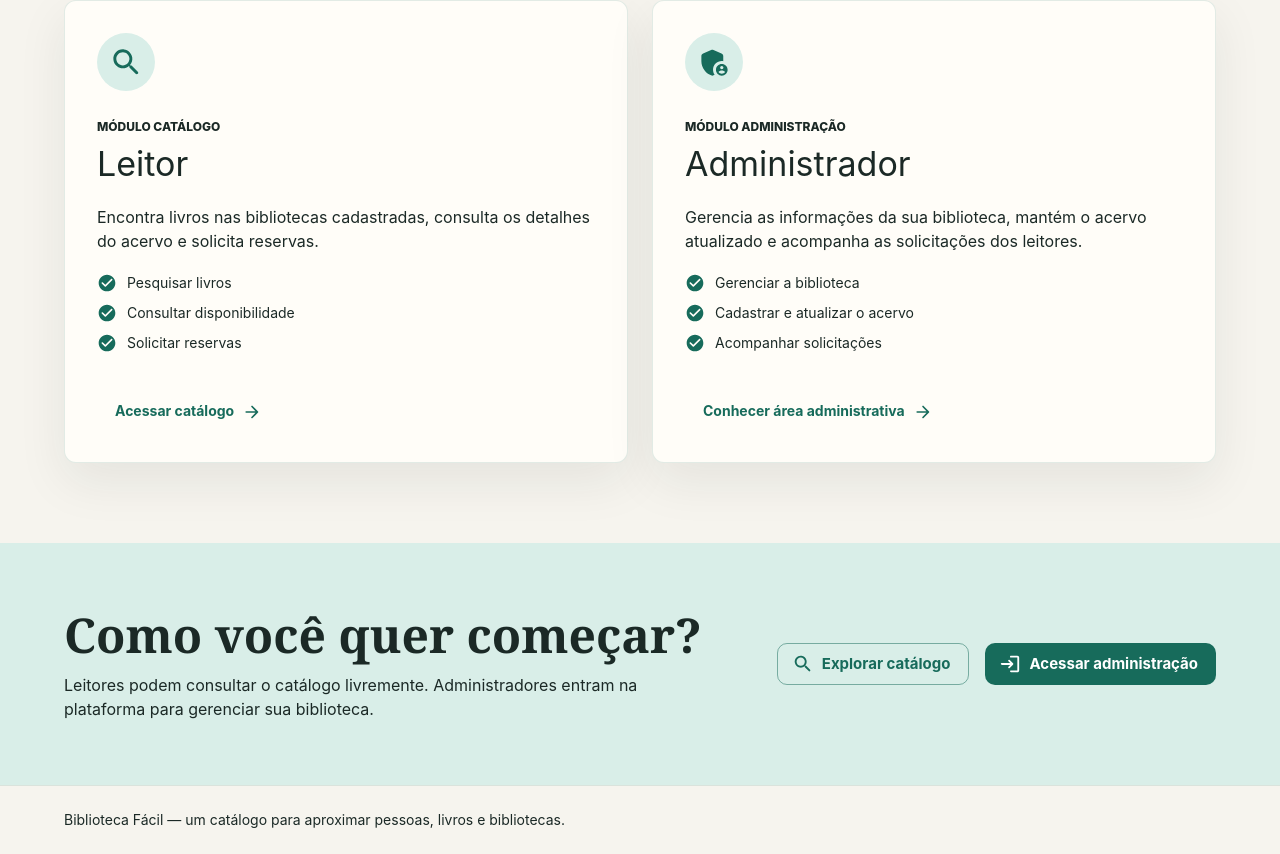
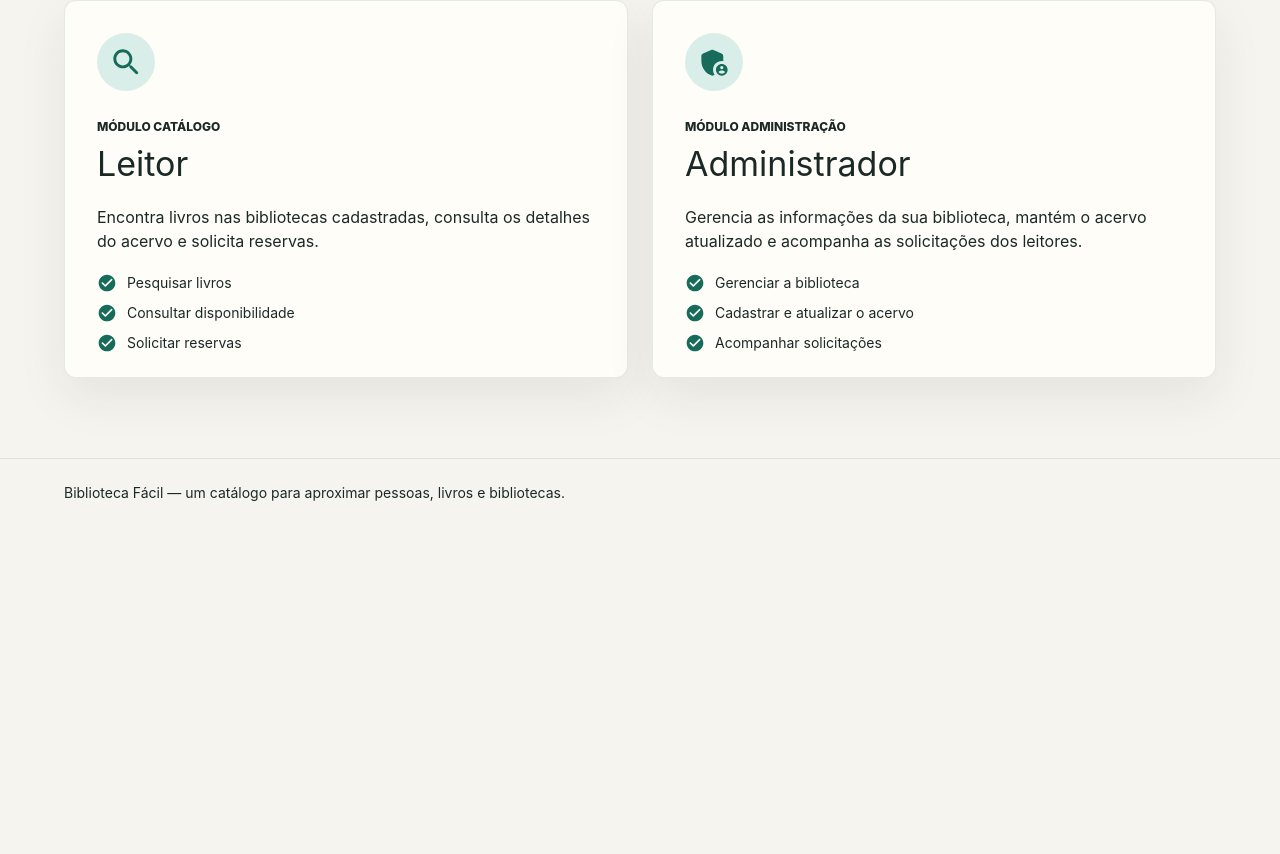
Before and after one commit to re-ryan/biblioteca-facil-frontend, a React (Vite) app: page / in a window 1280 px wide. Shown: the part 1040-1894 px from the top of the page. After the commit the page ends 1567 px from the top, so only its background shows below. Built offline with nearby package versions, Linux system fonts and the light colour scheme.

Commit message:
Centraliza o acesso dos usuários pelo login

```diff
--- a/src/pages/HomePage.jsx
+++ b/src/pages/HomePage.jsx
@@ -8,7 +8,6 @@ import {
   Box,
   Button,
   Card,
-  CardActions,
   CardContent,
   Chip,
   Container,
@@ -26,8 +25,6 @@ const modules = [
     description:
       'Encontra livros nas bibliotecas cadastradas, consulta os detalhes do acervo e solicita reservas.',
     features: ['Pesquisar livros', 'Consultar disponibilidade', 'Solicitar reservas'],
-    action: 'Acessar catálogo',
-    path: '/catalogo',
   },
   {
     icon: <AdminPanelSettingsRoundedIcon fontSize="large" />,
@@ -36,8 +33,6 @@ const modules = [
     description:
       'Gerencia as informações da sua biblioteca, mantém o acervo atualizado e acompanha as solicitações dos leitores.',
     features: ['Gerenciar a biblioteca', 'Cadastrar e atualizar o acervo', 'Acompanhar solicitações'],
-    action: 'Conhecer área administrativa',
-    path: '/admin',
   },
 ]
 
@@ -145,10 +140,10 @@ export const HomePage = () => (
       </Stack>
 
       <Grid container spacing={3}>
-        {modules.map(({ icon, audience, title, description, features, action, path }) => (
+        {modules.map(({ icon, audience, title, description, features }) => (
           <Grid key={title} size={{ xs: 12, md: 6 }}>
-            <Card sx={{ height: '100%', display: 'flex', flexDirection: 'column' }}>
-              <CardContent sx={{ p: { xs: 3.5, sm: 4 }, flexGrow: 1 }}>
+            <Card sx={{ height: '100%' }}>
+              <CardContent sx={{ p: { xs: 3.5, sm: 4 } }}>
                 <Stack spacing={2.5}>
                   <Box
                     sx={{
@@ -182,66 +177,10 @@ export const HomePage = () => (
                   </Stack>
                 </Stack>
               </CardContent>
-              <CardActions sx={{ px: { xs: 3.5, sm: 4 }, pb: 4 }}>
-                <Button
-                  component={RouterLink}
-                  to={path}
-                  endIcon={<ArrowForwardRoundedIcon />}
-                >
-                  {action}
-                </Button>
-              </CardActions>
             </Card>
           </Grid>
         ))}
       </Grid>
     </Container>
-
-    <Box sx={{ bgcolor: 'primary.light' }}>
-      <Container maxWidth="lg" sx={{ py: { xs: 6, md: 8 } }}>
-        <Grid container spacing={4} sx={{ alignItems: 'center' }}>
-          <Grid size={{ xs: 12, md: 7 }}>
-            <Stack spacing={1.25}>
-              <Typography component="h2" variant="h3">
-                Como você quer começar?
-              </Typography>
-              <Typography color="text.secondary" sx={{ maxWidth: 720 }}>
-                Leitores podem consultar o catálogo livremente. Administradores entram na
-                plataforma para gerenciar sua biblioteca.
-              </Typography>
-            </Stack>
-          </Grid>
-          <Grid size={{ xs: 12, md: 5 }}>
-            <Stack
-              direction={{ xs: 'column', sm: 'row' }}
-              spacing={2}
-              sx={{
-                alignItems: { xs: 'stretch', sm: 'center' },
-                justifyContent: { md: 'flex-end' },
-              }}
-            >
-              <Button
-                component={RouterLink}
-                to="/catalogo"
-                variant="outlined"
-                size="large"
-                startIcon={<SearchRoundedIcon />}
-              >
-                Explorar catálogo
-              </Button>
-              <Button
-                component={RouterLink}
-                to="/login"
-                variant="contained"
-                size="large"
-                startIcon={<LoginRoundedIcon />}
-              >
-                Acessar administração
-              </Button>
-            </Stack>
-          </Grid>
-        </Grid>
-      </Container>
-    </Box>
   </>
 )
--- a/src/pages/LoginPage.jsx
+++ b/src/pages/LoginPage.jsx
@@ -20,7 +20,6 @@ import {
   TextField,
   Typography,
 } from '@mui/material'
-import { Link as RouterLink } from 'react-router-dom'
 
 const initialCredentials = {
   login: '',
@@ -70,12 +69,13 @@ export const LoginPage = () => {
                   Acesse o Biblioteca Fácil
                 </Typography>
                 <Typography sx={{ color: 'rgba(255, 255, 255, 0.76)', fontSize: '1.05rem' }}>
-                  A entrada identifica bibliotecários e administradores antes do acesso às
-                  funções de manutenção do catálogo.
+                  A entrada identifica leitores e administradores e direciona cada perfil para
+                  os recursos disponíveis.
                 </Typography>
               </Box>
               <Typography variant="body2" sx={{ color: 'rgba(255, 255, 255, 0.64)' }}>
-                Quer apenas procurar um livro? O catálogo permanece disponível sem login.
+                Leitores acessam o catálogo e suas reservas. Administradores gerenciam os dados
+                de sua biblioteca.
               </Typography>
             </Stack>
           </Box>
@@ -171,10 +171,6 @@ export const LoginPage = () => {
                   <Button type="submit" variant="contained" size="large">
                     Entrar
                   </Button>
-
-                  <Button component={RouterLink} to="/catalogo" color="inherit">
-                    Continuar sem login
-                  </Button>
                 </Stack>
               </Box>
             </CardContent>
```
Also changed, not shown: 2 other files (tests, documents, lock files or other folders).
